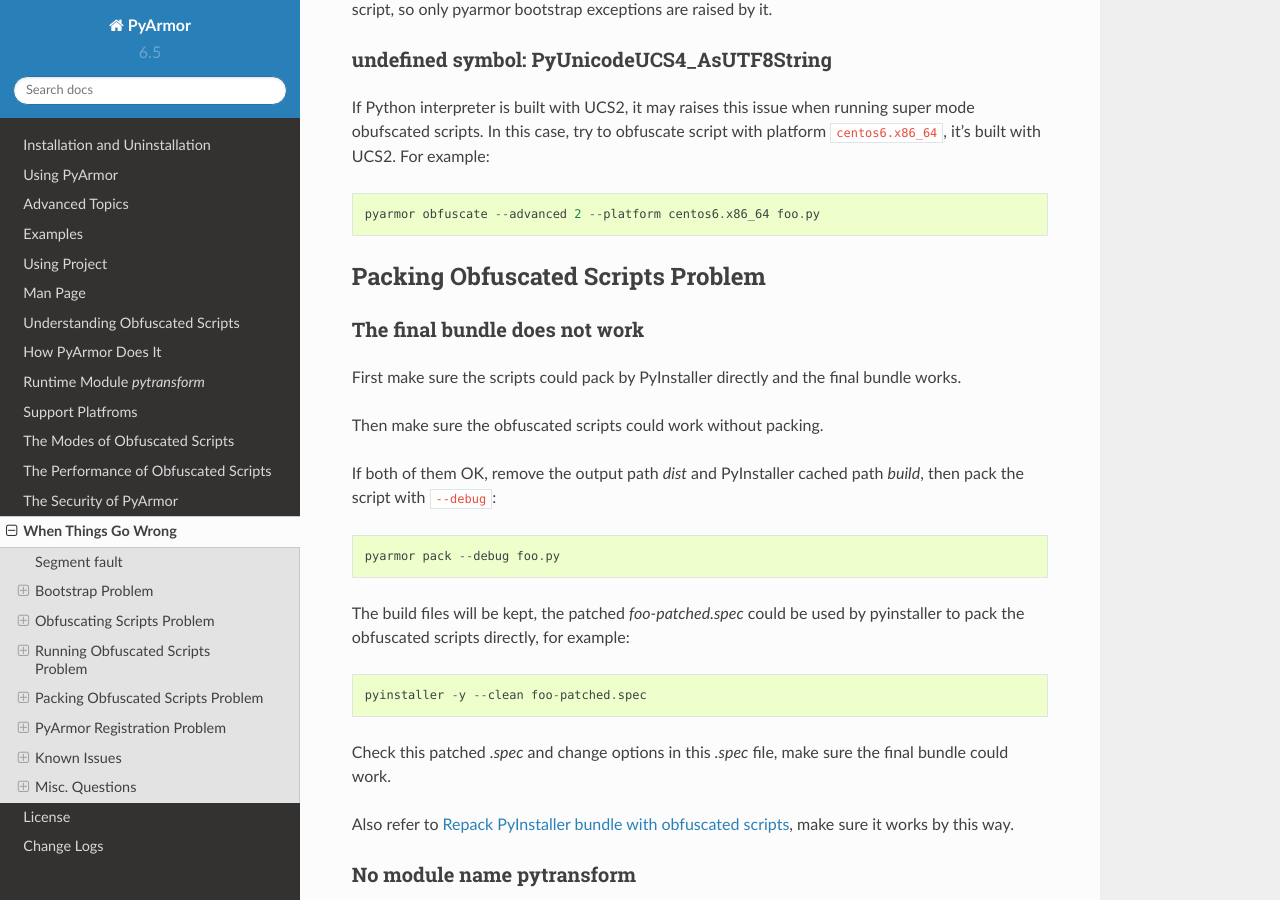
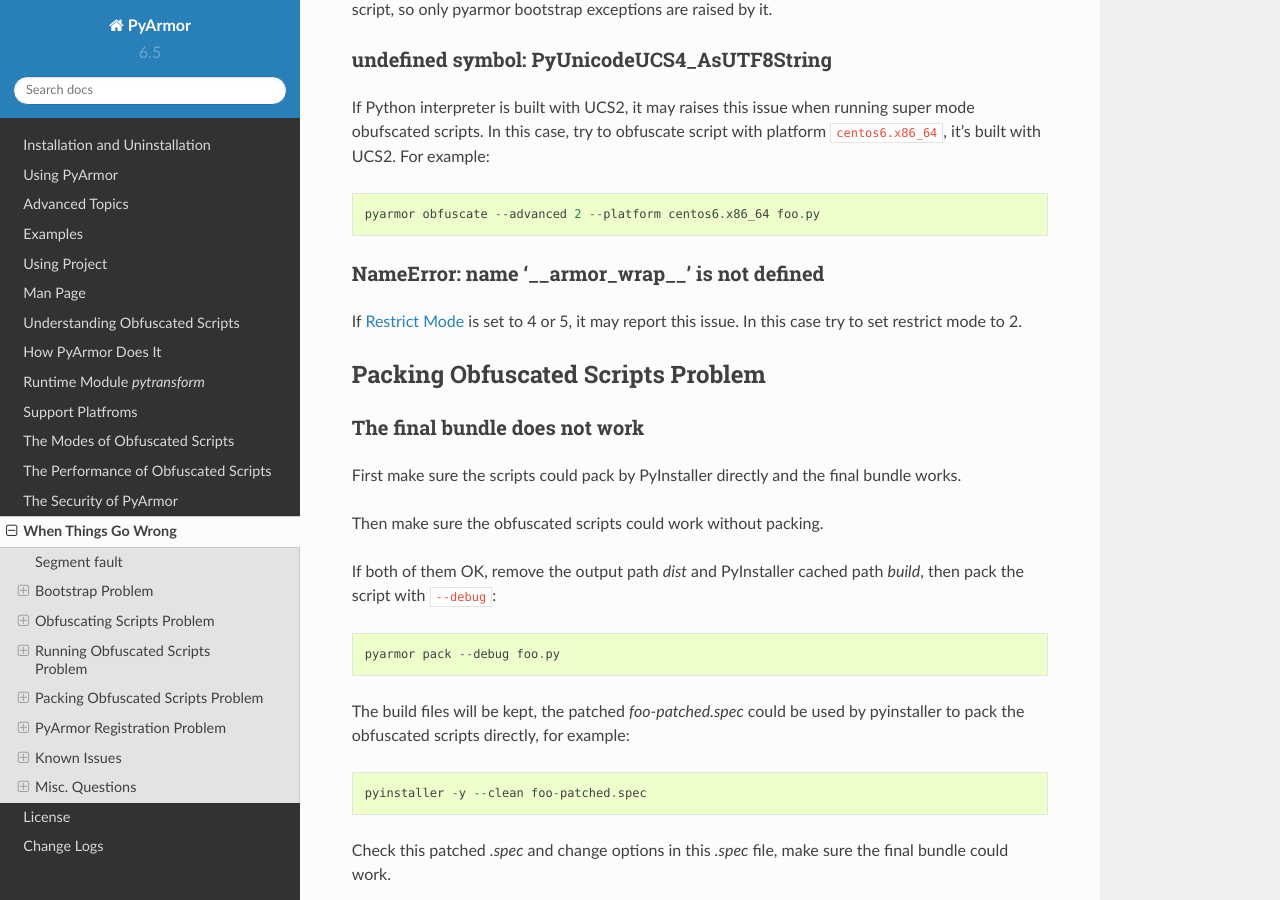
Before and after one commit to dashingsoft/pyarmor, a Sphinx documentation site: the page built from docs/questions.rst, in a window 1280 px wide and 900 px high, scrolled down 9335 px. Built offline with Sphinx 7.4.7 and the Read the Docs theme 2.0.0, drawn with Linux system fonts in a browser that asks for light colours.

Commit message:
Add new question

```diff
--- a/docs/questions.rst
+++ b/docs/questions.rst
@@ -456,6 +456,13 @@
     pyarmor obfuscate --advanced 2 --platform centos6.x86_64 foo.py
 
 
+NameError: name '__armor_wrap__' is not defined
+~~~~~~~~~~~~~~~~~~~~~~~~~~~~~~~~~~~~~~~~~~~~~~~
+
+If :ref:`Restrict Mode` is set to 4 or 5, it may report this issue. In this case
+try to set restrict mode to 2.
+
+
 Packing Obfuscated Scripts Problem
 ----------------------------------
 
```
